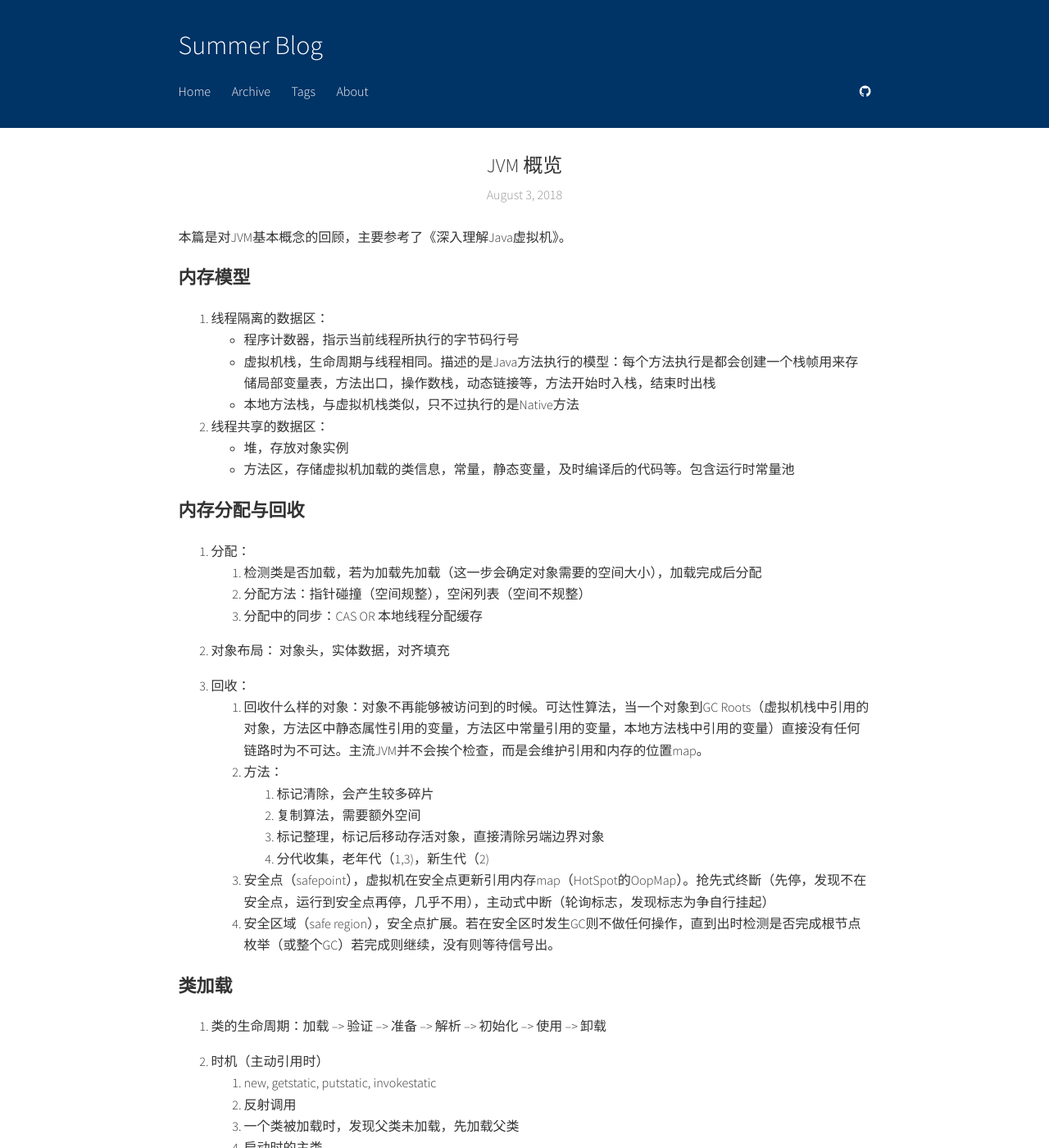
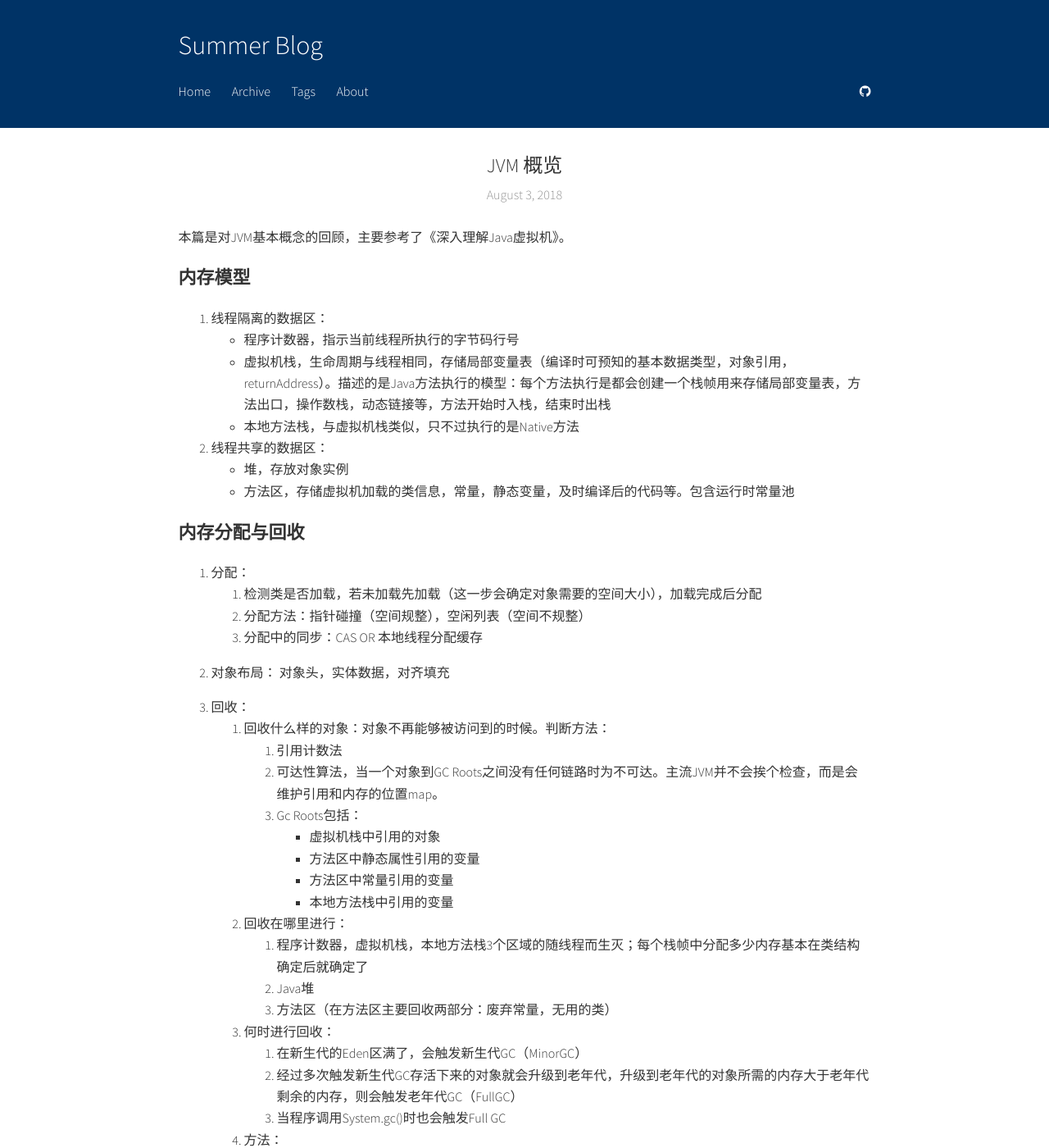
Before and after one commit to summer00/summer00.github.io, a Jekyll site: the page built from _posts/2018-08-03-jvm-summary.markdown, in a window 1280 px wide and 1400 px high. Shown: the whole window at 82% size. Built offline with Jekyll 4.4.1, drawn with Linux system fonts in a browser that asks for light colours; comment, search, counter and statistics services are not loaded; some of the changed text lies outside the part shown.

Commit message:
Update Jvm post

````diff
--- a/_posts/2018-08-03-jvm-summary.markdown
+++ b/_posts/2018-08-03-jvm-summary.markdown
@@ -10,31 +10,48 @@ categories: [summary]
 
 1. 线程隔离的数据区：
     * 程序计数器，指示当前线程所执行的字节码行号
-    * 虚拟机栈，生命周期与线程相同。描述的是Java方法执行的模型：每个方法执行是都会创建一个栈帧用来存储局部变量表，方法出口，操作数栈，动态链接等，方法开始时入栈，结束时出栈
-    * 本地方法栈，与虚拟机栈类似，只不过执行的是Native方法<!--more-->
+    * 虚拟机栈，生命周期与线程相同，存储局部变量表（编译时可预知的基本数据类型，对象引用，returnAddress）。描述的是Java方法执行的模型：每个方法执行是都会创建一个栈帧用来存储局部变量表，方法出口，操作数栈，动态链接等，方法开始时入栈，结束时出栈
+    * 本地方法栈，与虚拟机栈类似，只不过执行的是Native方法
 
 2. 线程共享的数据区：
     * 堆，存放对象实例
     * 方法区，存储虚拟机加载的类信息，常量，静态变量，及时编译后的代码等。包含运行时常量池
 
+<!--more-->
+
 # 内存分配与回收
 
 1. 分配：
-    1. 检测类是否加载，若为加载先加载（这一步会确定对象需要的空间大小），加载完成后分配
+    1. 检测类是否加载，若未加载先加载（这一步会确定对象需要的空间大小），加载完成后分配
     2. 分配方法：指针碰撞（空间规整），空闲列表（空间不规整）
     3. 分配中的同步：CAS OR 本地线程分配缓存
 
 2. 对象布局： 对象头，实体数据，对齐填充
 
 3. 回收：
-    1. 回收什么样的对象：对象不再能够被访问到的时候。可达性算法，当一个对象到GC Roots（虚拟机栈中引用的对象，方法区中静态属性引用的变量，方法区中常量引用的变量，本地方法栈中引用的变量）直接没有任何链路时为不可达。主流JVM并不会挨个检查，而是会维护引用和内存的位置map。
-    2. 方法：
+    1. 回收什么样的对象：对象不再能够被访问到的时候。判断方法：
+        1. 引用计数法
+        2. 可达性算法，当一个对象到GC Roots之间没有任何链路时为不可达。主流JVM并不会挨个检查，而是会维护引用和内存的位置map。
+        3. Gc Roots包括：
+            * 虚拟机栈中引用的对象
+            * 方法区中静态属性引用的变量
+            * 方法区中常量引用的变量
+            * 本地方法栈中引用的变量
+    2. 回收在哪里进行：
+        1. 程序计数器，虚拟机栈，本地方法栈3个区域的随线程而生灭；每个栈帧中分配多少内存基本在类结构确定后就确定了
+        2. Java堆
+        3. 方法区（在方法区主要回收两部分：废弃常量，无用的类）
+    3. 何时进行回收：
+        1. 在新生代的Eden区满了，会触发新生代GC（MinorGC）
+        2. 经过多次触发新生代GC存活下来的对象就会升级到老年代，升级到老年代的对象所需的内存大于老年代剩余的内存，则会触发老年代GC（FullGC）
+        3. 当程序调用System.gc()时也会触发Full GC
+    4. 方法：
         1. 标记清除，会产生较多碎片
         2. 复制算法，需要额外空间
         3. 标记整理，标记后移动存活对象，直接清除另端边界对象
         4. 分代收集，老年代（1,3)，新生代（2)
-    3. 安全点（safepoint），虚拟机在安全点更新引用内存map（HotSpot的OopMap）。抢先式终斷（先停，发现不在安全点，运行到安全点再停，几乎不用），主动式中断（轮询标志，发现标志为争自行挂起）
-    4. 安全区域（safe region），安全点扩展。若在安全区时发生GC则不做任何操作，直到出时检测是否完成根节点枚举（或整个GC）若完成则继续，没有则等待信号出。
+    5. 安全点（safepoint），虚拟机在安全点更新引用内存map（HotSpot的OopMap）。抢先式终斷（先停，发现不在安全点，运行到安全点再停，几乎不用），主动式中断（轮询标志，发现标志为争自行挂起）
+    6. 安全区域（safe region），安全点扩展。若在安全区时发生GC则不做任何操作，直到出时检测是否完成根节点枚举（或整个GC）若完成则继续，没有则等待信号出。
 
 # 类加载
 
@@ -130,3 +147,36 @@ categories: [summary]
     4. 锁粗化：粗化对于一个锁的请求和释放
     5. 轻量级锁
     6. 偏向锁
+
+# 对象的一生
+
+现在我们把所有的知识点串联起来，理解以下代码在jvm中的运行过程：
+
+1. 加载 Person.class 文件进内存
+2. 在栈内存为 p 开辟空间
+3. 在堆内存为 Person 对象开辟空间
+4. 对 Person 对象的成员变量进行默认初始化
+5. 对 Person 对象的成员变量进行显示初始化
+6. 通过构造方法对 Person 对象的成员变量赋值
+7. Person 对象初始化完毕，把对象地址赋值给 p 变量
+
+```java
+public class MyApp{
+
+    public static void main(String[] args) {
+        Person p = new Person("x", 18);
+        p.say();
+    }
+
+    public static class Person{
+        private String name;
+        private Integer age;
+
+        // getter setter
+
+        public void say(){
+
+        }
+    }
+}
+```
````
Also changed, not shown: _posts/2018-08-09-interview-tips.md (+6 -0 lines).
